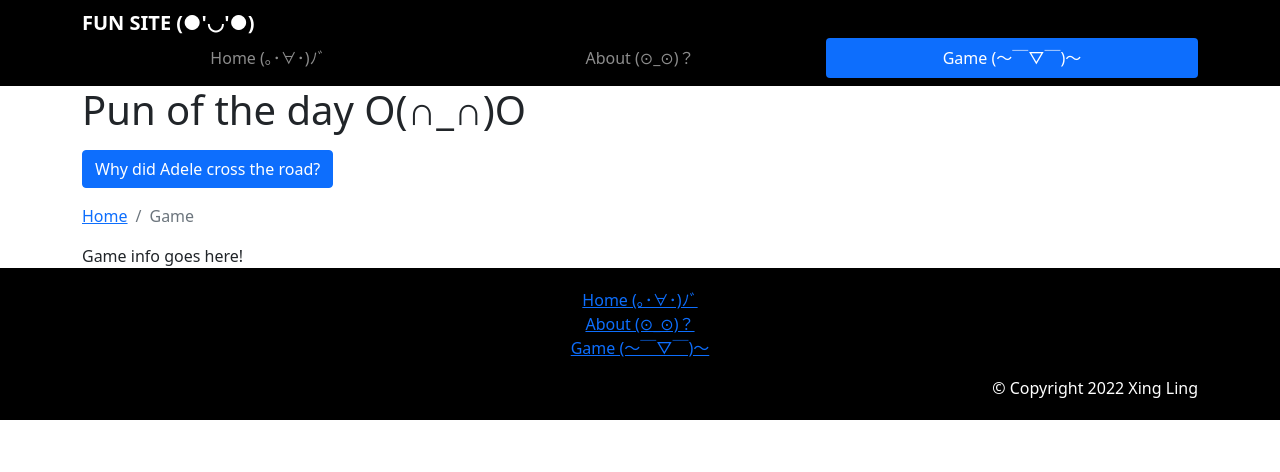
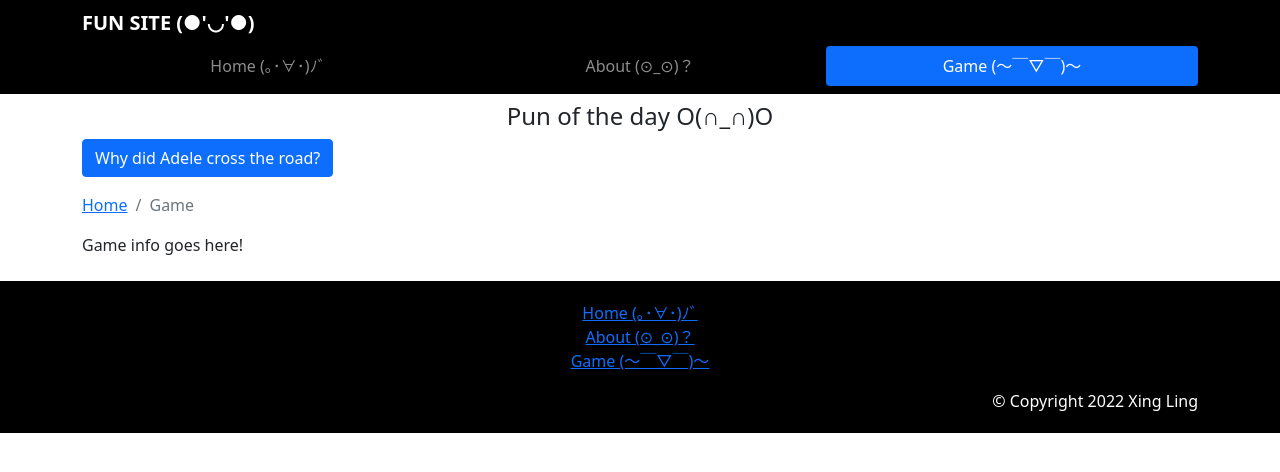
Before and after one commit to xingl213/react-fun-site, a React (Create React App) app: page /#/game in a window 1280 px wide. Shown: the top 472 px of the page. Built offline with nearby package versions, Linux system fonts and the light colour scheme.

Commit message:
implemented home component

```diff
--- a/src/App.css
+++ b/src/App.css
@@ -33,3 +33,7 @@
 .footer-list-item:hover {
     background-color: lightskyblue;
 }
+
+h4 {
+    text-align: center;
+}
--- a/src/components/FooterComponent.js
+++ b/src/components/FooterComponent.js
@@ -5,7 +5,7 @@ class Footer extends Component {
 
 	render() {
 		return(
-			<div className="footer">
+			<div className="footer mt-4">
 				<div className="container">
                     <ul className="list-unstyled">
                         <li className="footer-list-item"><Link to='/home'>Home (｡･∀･)ﾉﾞ</Link></li>
--- a/src/components/HeaderComponent.js
+++ b/src/components/HeaderComponent.js
@@ -28,7 +28,7 @@ class Header extends Component {
                         <NavbarToggler onClick={this.toggleNav} />
                         <NavbarBrand className="mr-auto" href="/"><strong>FUN SITE (●'◡'●)</strong></NavbarBrand>
                         <Collapse isOpen={this.state.isNavOpen} navbar>
-                            <Nav navbar className="justify-content-center nav-pills nav-justified" style={{ width: "100%" }}>
+                            <Nav navbar className="justify-content-center nav-pills nav-justified mt-2" style={{ width: "100%" }}>
                             <NavItem>
                                 <NavLink className="nav-link"  to='/home'>Home (｡･∀･)ﾉﾞ</NavLink>
                             </NavItem>
@@ -42,13 +42,13 @@ class Header extends Component {
                         </Collapse>
                     </div>
                 </Navbar>
-                <div className="jumbotron">
+                <div className="jumbotron mt-2">
                     <div className="container">
                         <div className="row">
-                            <h1>Pun of the day O(∩_∩)O</h1>
+                            <h4>Pun of the day O(∩_∩)O</h4>
                         </div>
                         <div className="row">
-                            <div className="pun mt-2 col-12 col-md-4">
+                            <div className="pun col-12 col-md-4">
                               <Button
                                 color="primary"
                                 onClick={() => {this.setState({isPunOneOpen: !this.state.isPunOneOpen});}}
--- a/src/components/HomeComponent.js
+++ b/src/components/HomeComponent.js
@@ -1,9 +1,38 @@
 import React, { Component } from 'react';
+import { UncontrolledCarousel } from 'reactstrap';
 
 class Home extends Component {
 
 	render() {
-		return(<div className="container"><div className="col-12">Home page goes here!</div></div>);
+		return(
+			<div className="container mt-2">
+				<div className="row">
+					<h4>Featured movies and iphones games OwO</h4>
+				</div>
+				<UncontrolledCarousel
+				  items={[
+				    {
+				      altText: 'Shang-Chi and the Legend of the Ten Rings',
+				      caption: '',
+				      key: 1,
+				      src: 'https://media.socastsrm.com/wordpress/wp-content/blogs.dir/460/files/2021/09/banner-shang-chi1.jpg'
+				    },
+				    {
+				      altText: 'Subway Surfers',
+				      caption: '',
+				      key: 2,
+				      src: 'https://i.ytimg.com/vi/EvtPlPlvdqE/maxresdefault.jpg'
+				    },
+				    {
+				      altText: 'PUBG Mobile',
+				      caption: '',
+				      key: 3,
+				      src: 'https://cdn.dnaindia.com/sites/default/files/styles/full/public/2020/09/08/923766-923012-pubg-new.jpg'
+				    }
+				  ]}
+				 />
+			</div>
+		);
 	}
 }
 
```
